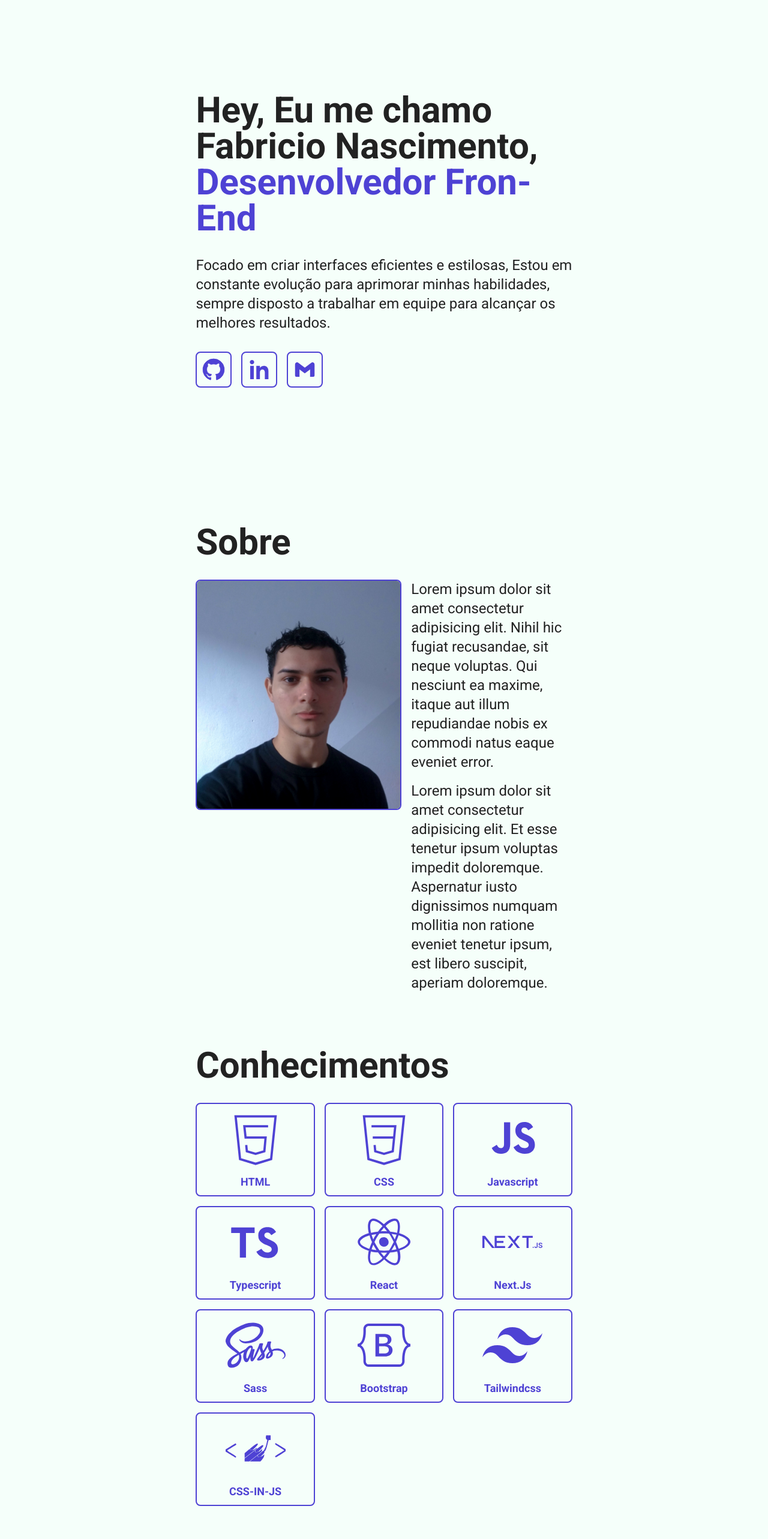
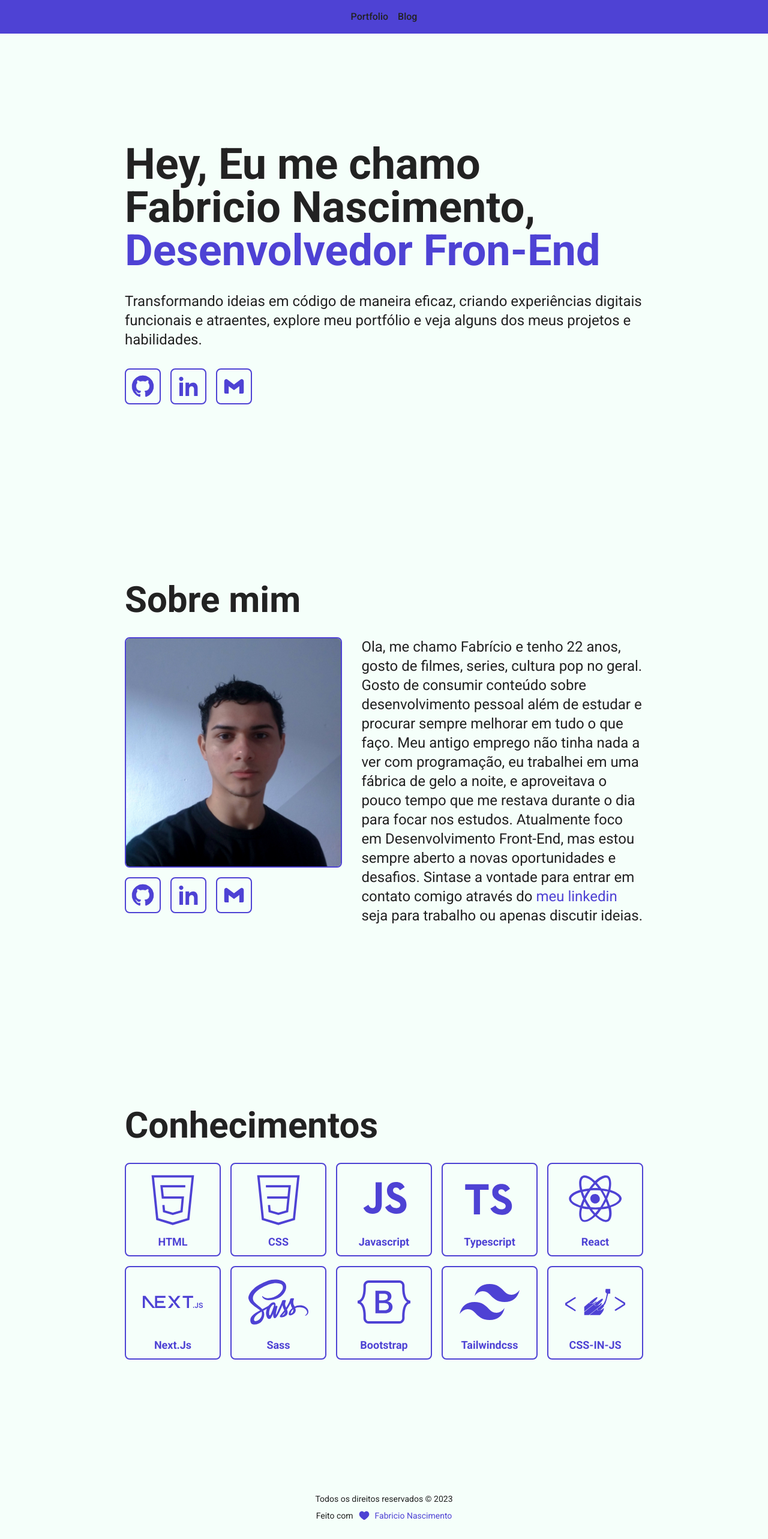
Before and after one commit to fabricio-fn/portfolio-blog, a Next.js app: page / in a window 1280 px wide. Shown: the top 2565 px of the page at 60% size. Before the commit the page ends 2528 px from the top, so only its background shows below. Built offline with nearby package versions, Linux system fonts and the light colour scheme.

Commit message:
:lipstick: style: Make small style adjustments in the interface

```diff
--- a/src/app/blog/[slug]/page.tsx
+++ b/src/app/blog/[slug]/page.tsx
@@ -1,4 +1,5 @@
 import { getPostBySlug } from '@/../sanity/utils/sanityApi';
+import Section from '@/components/Section';
 import { formatDate } from '@/utils/formatDate';
 import Image from 'next/image';
 import Link from 'next/link';
@@ -9,8 +10,8 @@ export default async function Post({ params }: { params: { slug: string } }) {
   const post = await getPostBySlug(slug);
 
   return (
-    <section className="min-h-screen flex flex-col gap-10">
-      <div className="flex flex-col gap-8 md:gap-16">
+    <Section>
+      <div className="flex flex-col gap-8 py-8">
         <div className="flex flex-col gap-4">
           <div className="flex gap-2 items-center">
             <Link
@@ -23,7 +24,7 @@ export default async function Post({ params }: { params: { slug: string } }) {
 
           {post.mainImage && (
             <Image
-              src="/teste.jpg"
+              src={post.mainImage.asset.url}
               alt={post.mainImage.alt}
               width={800}
               height={500}
@@ -40,6 +41,6 @@ export default async function Post({ params }: { params: { slug: string } }) {
           <h1 className="sm:text-6xl font-bold text-4xl">{post.title}</h1>
         </div>
       </div>
-    </section>
+    </Section>
   );
 }
--- a/src/app/blog/page.tsx
+++ b/src/app/blog/page.tsx
@@ -2,18 +2,19 @@ import Link from 'next/link';
 import { getAllPosts } from '@/../sanity/utils/sanityApi';
 import { Metadata } from 'next';
 import { formatDate } from '@/utils/formatDate';
+import Section from '@/components/Section';
 
 export const metadata: Metadata = {
-  title: 'Blog',
+  title: 'Blog | Fabricio Nascimento - Desenvolvedor Fron-End',
   description:
-    'Aqui eu compartilho alguns aprendizados que venho tendo no mundo da programação.'
+    'Seja Bem-vindo(a) ao meu Blog pessoal Aqui eu compartilho alguns aprendizados que venho tendo no mundo da programação.'
 };
 
 export default async function Blog() {
   const posts = await getAllPosts();
 
   return (
-    <section className="min-h-screen flex flex-col gap-10">
+    <Section>
       <div className="flex flex-col gap-4 max-w-2xl">
         <h1 className="sm:text-6xl font-bold text-4xl">
           Seja Bem-vindo(a) ao meu{' '}
@@ -44,6 +45,6 @@ export default async function Blog() {
           </li>
         ))}
       </ul>
-    </section>
+    </Section>
   );
 }
--- a/src/app/layout.tsx
+++ b/src/app/layout.tsx
@@ -2,6 +2,8 @@ import type { Metadata } from 'next';
 import { Roboto } from 'next/font/google';
 import './globals.css';
 import BackToTop from '@/components/BackToTop';
+import Header from '@/components/Header';
+import Footer from '@/components/Footer';
 
 const roboto = Roboto({
   subsets: ['latin'],
@@ -9,8 +11,9 @@ const roboto = Roboto({
 });
 
 export const metadata: Metadata = {
-  title: 'Create Next App',
-  description: 'Generated by create next app'
+  title: 'Portfólio | Fabricio Nascimento - Desenvolvedor Fron-End',
+  description:
+    'Transformando ideias em código de maneira eficaz, criando experiências digitais funcionais e atraentes, explore meu portfólio e veja alguns dos meus projetos e habilidades.'
 };
 
 export default function RootLayout({
@@ -20,9 +23,11 @@ export default function RootLayout({
 }) {
   return (
     <html lang="en" className={`${roboto.className}`}>
-      <body className="px-[5%] md:px-[15%] min-[2293px]:px-[5%] w-full block mx-auto max-w-[1920px] bg-light dark:bg-dark text-dark dark:text-light">
+      <body className="w-full block mx-auto max-w-screen-2xl bg-light dark:bg-dark text-dark dark:text-light">
+        <Header />
         {children}
         <BackToTop />
+        <Footer />
       </body>
     </html>
   );
--- a/src/app/page.tsx
+++ b/src/app/page.tsx
@@ -4,7 +4,7 @@ import About from '@/components/About';
 
 export default function Home() {
   return (
-    <main className="flex flex-col gap-16">
+    <main className="flex flex-col gap-16 lg:gap-0">
       <Hero />
       <About />
       <CardsSkills />
--- a/src/components/About.tsx
+++ b/src/components/About.tsx
@@ -1,12 +1,15 @@
 import Image from 'next/image';
 import Section from './Section';
+import SocialMediaLinks from './SocialMediaLinks';
+import Link from 'next/link';
 
 export default function About() {
   return (
     <Section id="sobre">
-      <h2 className="sm:text-6xl font-bold text-4xl">Sobre</h2>
+      <h2 className="sm:text-6xl font-bold text-4xl">Sobre mim</h2>
 
-      <div className="flex flex-col xl:flex-row gap-4 xl:justify-between">
+      <div className="flex flex-col xl:flex-row gap-8 xl:justify-between">
+        <div className="flex flex-col gap-4">
           <Image
             src="/i.jpg"
             alt="Foto de perfil"
@@ -14,20 +17,28 @@ export default function About() {
             height={400}
             className="border-2 border-primary rounded-lg h-96 object-cover"
           />
+          <SocialMediaLinks />
+        </div>
 
-        <div className="flex w-full xl:w-2/4 flex-col gap-4">
+        <div className="flex w-full xl:w-3/5 flex-col gap-4">
           <h3 className="sm:text-2xl font-normal text-base">
-            Lorem ipsum dolor sit amet consectetur adipisicing elit. Nihil hic
-            fugiat recusandae, sit neque voluptas. Qui nesciunt ea maxime,
-            itaque aut illum repudiandae nobis ex commodi natus eaque eveniet
-            error.
-          </h3>
-
-          <h3 className="sm:text-2xl font-normal text-base">
-            Lorem ipsum dolor sit amet consectetur adipisicing elit. Et esse
-            tenetur ipsum voluptas impedit doloremque. Aspernatur iusto
-            dignissimos numquam mollitia non ratione eveniet tenetur ipsum, est
-            libero suscipit, aperiam doloremque.
+            Ola, me chamo Fabrício e tenho 22 anos, gosto de filmes, series,
+            cultura pop no geral. Gosto de consumir conteúdo sobre
+            desenvolvimento pessoal além de estudar e procurar sempre melhorar
+            em tudo o que faço. Meu antigo emprego não tinha nada a ver com
+            programação, eu trabalhei em uma fábrica de gelo a noite, e
+            aproveitava o pouco tempo que me restava durante o dia para focar
+            nos estudos. Atualmente foco em Desenvolvimento Front-End, mas estou
+            sempre aberto a novas oportunidades e desafios. Sintase a vontade
+            para entrar em contato comigo através do{' '}
+            <Link
+              href="https://www.linkedin.com/in/fabriciofn/"
+              target="_blank"
+              className="text-primary"
+            >
+              meu linkedin
+            </Link>{' '}
+            seja para trabalho ou apenas discutir ideias.
           </h3>
         </div>
       </div>
--- a/src/components/CardsSkills.tsx
+++ b/src/components/CardsSkills.tsx
@@ -6,7 +6,7 @@ export default function CardsSkills() {
     <Section>
       <h2 className="sm:text-6xl font-bold text-4xl">Conhecimentos</h2>
 
-      <ul className="grid gap-4 grid-cols-auto-fit-150">
+      <ul className="grid gap-4 grid-cols-2 sm:grid-cols-auto-fit-150">
         {skillsData.map((skill, index) => (
           <li
             key={index}
--- a/src/components/Footer.tsx
+++ b/src/components/Footer.tsx
@@ -3,7 +3,7 @@ import Link from 'next/link';
 
 export default function Footer() {
   return (
-    <footer className="flex flex-col gap-2 py-4 justify-center items-center">
+    <footer className="flex flex-col gap-2 py-8 justify-center items-center">
       <h3 className="text-sm">Todos os direitos reservados © 2023</h3>
 
       <h3 className="text-sm flex gap-2">
@@ -11,6 +11,7 @@ export default function Footer() {
         <IconHeart />
         <Link
           href="https://www.linkedin.com/in/fabriciofn/"
+          target="_blank"
           className="text-primary"
         >
           Fabricio Nascimento
--- a/src/components/Header.tsx
+++ b/src/components/Header.tsx
@@ -2,16 +2,12 @@ import Link from 'next/link';
 
 export default function Header() {
   return (
-    <header className="px-[5%] md:px-[15%] min-[2293px]:px-[5%] w-full z-10 max-w-[1920px] flex py-4 justify-between items-center bg-primary">
-      <Link href="/" className="flex items-center text-xl font-bold">
-        FN
-      </Link>
-
+    <header className="px-[5%] xl:px-52 max-w-screen-2xl w-full flex py-4 justify-center bg-primary">
       <nav className="flex items-center gap-4">
-        <Link href="/" className="hidden font-medium sm:block">
+        <Link href="/" className="font-medium">
           Portfolio
         </Link>
-        <Link href="/blog" className="hidden font-medium sm:block">
+        <Link href="/blog" className="font-medium">
           Blog
         </Link>
       </nav>
--- a/src/components/Hero.tsx
+++ b/src/components/Hero.tsx
@@ -4,8 +4,8 @@ import SocialMediaLinks from './SocialMediaLinks';
 export default function Hero() {
   return (
     <Section id="inicio">
-      <div className="flex flex-col gap-8 max-w-2xl">
-        <h1 className="sm:text-6xl font-bold text-4xl">
+      <div className="flex flex-col gap-8  md:max-w-4xl">
+        <h1 className="text-4xl md:text-6xl xl:text-7xl font-bold">
           Hey, Eu me chamo Fabricio Nascimento,{' '}
           <strong className="text-primary font-bold">
             Desenvolvedor Fron-End
@@ -13,9 +13,9 @@ export default function Hero() {
         </h1>
 
         <h2 className="sm:text-2xl font-normal text-base">
-          Focado em criar interfaces eficientes e estilosas, Estou em constante
-          evolução para aprimorar minhas habilidades, sempre disposto a
-          trabalhar em equipe para alcançar os melhores resultados.
+          Transformando ideias em código de maneira eficaz, criando experiências
+          digitais funcionais e atraentes, explore meu portfólio e veja alguns
+          dos meus projetos e habilidades.
         </h2>
 
         <SocialMediaLinks />
--- a/src/components/Section.tsx
+++ b/src/components/Section.tsx
@@ -8,7 +8,7 @@ export default function Section({ children, ...props }: SectionProps) {
   return (
     <section
       {...props}
-      className="px-[5%] md:px-[15%] min-[2293px]:px-[5%] min-h-screen flex flex-col gap-8 justify-center"
+      className="px-[5%] xl:px-52 min-h-screen flex flex-col gap-8 justify-center"
     >
       {children}
     </section>
--- a/src/icons/IconHeart.tsx
+++ b/src/icons/IconHeart.tsx
@@ -3,8 +3,8 @@ import { SVGProps } from 'react';
 export const IconHeart = (props: SVGProps<SVGSVGElement>) => (
   <svg
     xmlns="http://www.w3.org/2000/svg"
-    width="40"
-    height="40"
+    width="20"
+    height="20"
     viewBox="0 0 24 24"
     fill="none"
     {...props}
```
Lines whose indentation alone changed are shown as unchanged.
